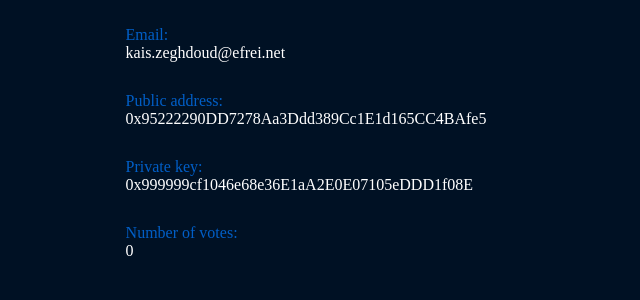
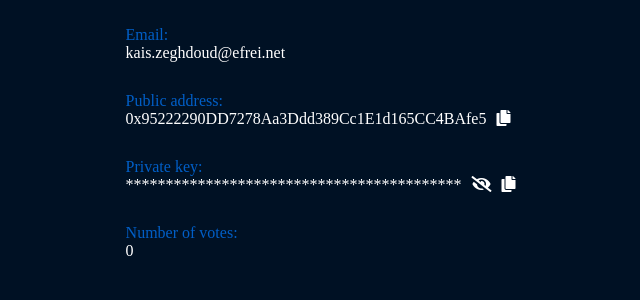
Before and after one commit to kais-zeghdoud/DecentralizedVotingSystem, a Flask app: page /MyElectorSpace in a window 1280 px wide. Shown: the part 348-648 px from the top of the page, without its empty margins (376-1016 px from the left). Run offline with Flask 3, Linux system fonts and the light colour scheme.

Commit message:
Adding copy and hide functions

```diff
--- a/Flask/App/static/css/vote.css
+++ b/Flask/App/static/css/vote.css
@@ -101,8 +101,13 @@ nav a.active {
     width: 200px;
     margin-bottom: 30px;
 }
-
-
+.address{
+    display: flex;
+    flex-direction: row;
+}
+.address p, .address span{
+    margin-right: 10px;
+}
 .title{
     color: #015FC7;
 }
--- a/Flask/App/static/js/vote.js
+++ b/Flask/App/static/js/vote.js
@@ -3,6 +3,29 @@ function openPopup() {
 }
 function closePopup() {
     document.getElementById("votePopup").style.display = "none";
+}
+let isTextVisible = true;
+let initialText = toggleVisibility();
+function toggleVisibility() {
+    const pkElement = document.getElementById('private-key');
+    const pkText = pkElement.innerText;
+    console.log(pkText);
+    const asterisks = '*'.repeat(pkText.length);
+    pkElement.innerText = isTextVisible ? asterisks : pkText;
+    isTextVisible = !isTextVisible;
+    if (pkText != asterisks)
+        return pkText;
+}
+
+
+function copyToClipboard(text) {
+    const el = document.createElement('textarea');
+    el.value = text;
+    document.body.appendChild(el);
+    el.select();
+    document.execCommand('copy');
+    document.body.removeChild(el);
+    alert('Private key copied to clipboard');
 }
 
 // Récupération du chemin de la page actuelle
--- a/Flask/App/templates/elector.html
+++ b/Flask/App/templates/elector.html
@@ -5,6 +5,7 @@
     <meta name="viewport" content="width=device-width, initial-scale=1.0">
     <link rel="icon" href="{{ url_for('static', filename='assets/eth.png')}}">
     <link rel="stylesheet" href="./../static/css/vote.css">
+    <link rel="stylesheet" href="https://cdnjs.cloudflare.com/ajax/libs/font-awesome/5.15.4/css/all.min.css">
     <title>VotinCorpo - Personnal info</title>
 </head>
 <body>
@@ -41,12 +42,19 @@
 
         <div class="container-item">
             <p class="title">Public address:</p>
-            <p>{{user['address']}}</p>
+            <div class="address">
+                <p>{{user['address']}}</p>
+                <span class="copy-btn" onclick="copyToClipboard('{{user['address']}}')"><i class="fas fa-copy"></i></span>
+            </div>
         </div>
 
         <div class="container-item">
             <p class="title">Private key:</p>
-            <p>{{user['pk']}}</p>
+            <div class="address">
+                <p id="private-key">{{user['pk']}}</p>
+                <span onclick="toggleVisibility()"><i class="fas fa-eye-slash"></i></span>
+                <span class="copy-btn" onclick="copyToClipboard('{{user['pk']}}')"><i class="fas fa-copy"></i></span>
+            </div>
         </div>
 
         <div class="container-item">
```
Also changed, not shown: Flask/App/ganache.py (added).
